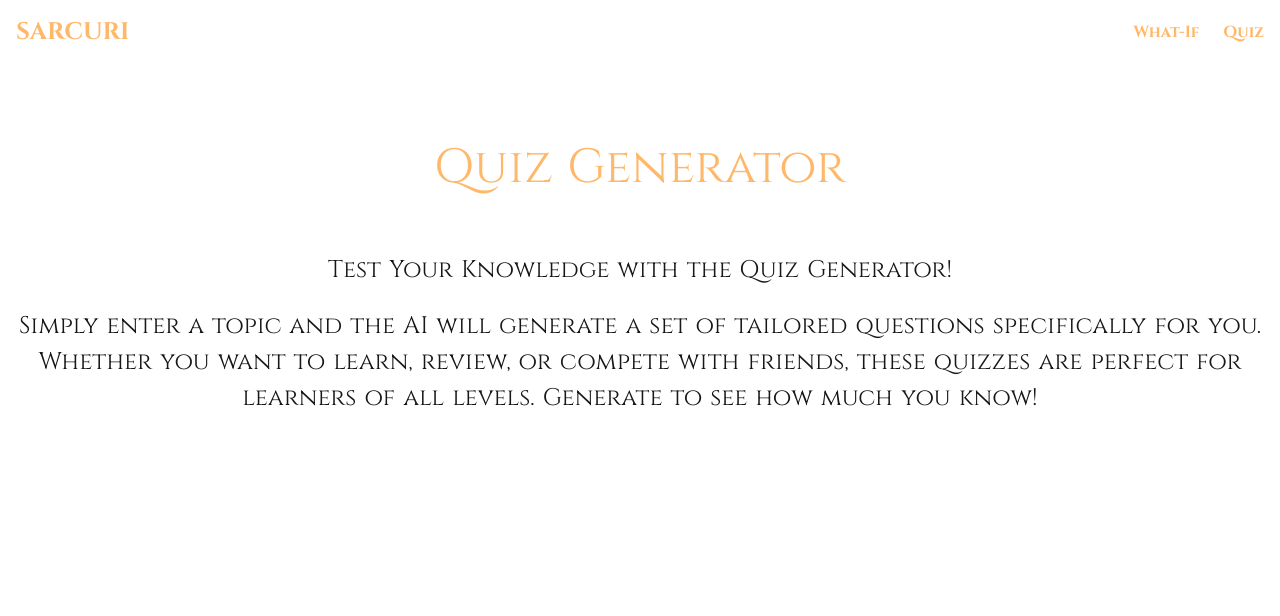
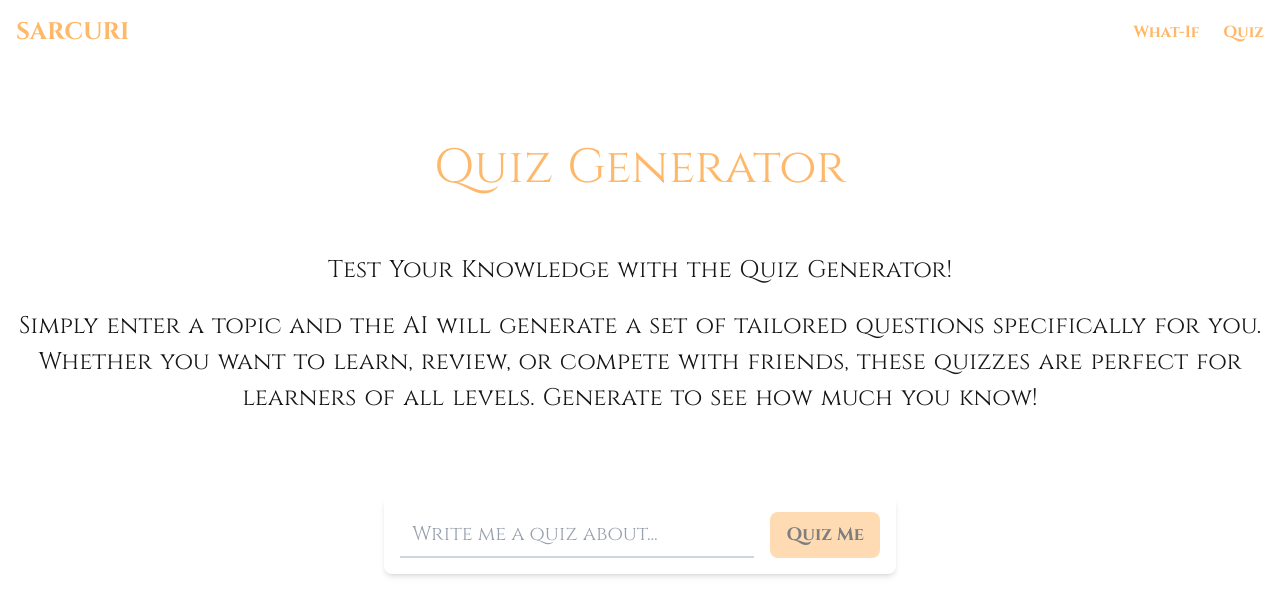
Before and after one commit to Nav400/Sarcuri, a Next.js app: page /quiz in a window 1280 px wide. Shown: the top 616 px of the page. Built offline with nearby package versions, Linux system fonts and the light colour scheme.

Commit message:
Added the input form on the quiz page

```diff
--- a/app/quiz/page.tsx
+++ b/app/quiz/page.tsx
@@ -1,10 +1,103 @@
+"use client"
+
 import NavBar from "../components/NavBar";
-import { Cinzel } from "next/font/google"
+import { Cinzel } from "next/font/google";
+import { useState } from 'react';
 
 const cinzel = Cinzel({
   subsets: ["latin"],
   weight: ["400", "700"],
 })
+
+interface Result {
+    quiz: string;
+}
+//Sets all the states I will need to keep track of repsonse loading of the value inputted
+const QuizInputForm = () => {
+    const [inputValue, setInputValue] = useState('');
+    const [result, setResult] = useState<Result | null>(null);
+    const [loading, setLoading] = useState(false);
+    const [error, setError] = useState('');
+    const [isReady, setIsReady] = useState(false);
+
+    //Handler function for when something is typed into the input field
+    const handleChange = (e: React.ChangeEvent<HTMLInputElement>) => { //"e" is the parameter, "React.ChangeEven" is the type
+        const value = e.target.value;
+        setInputValue(value);
+        if (value.trim() == "") {
+            setIsReady(false);
+        } else {
+            setIsReady(true);
+        }
+    }
+
+    const handleSubmit = async (e: React.FormEvent<HTMLFormElement>) => { //async means the code runs separately... the program doesn't wait for the API response to come back before executing other code
+        e.preventDefault();
+        setLoading(true);
+        setResult(null);
+        setError('');
+        //API call
+        try {
+            const response = await fetch('/api/what-if', { //await is telling the program to wait for the response
+                method: 'POST', //POST is an HTTP method that means we are sending data to the server
+                headers: { 'Content-type': 'application/json'}, //headers are like the label about what we're sending... telling the server we're sending a json
+                body: JSON.stringify({question: inputValue}) //turns what we're sending into a JSON, and is formatting it such that we have "question: [whatever the question was]"
+            });
+
+            const data = await response.json()
+            setResult(data.result) //the API result comes has a key called result, and we're fetching the data associated with that
+        } catch (err) {
+            setError('Something went wrong. Please try again.')
+        } finally {
+            setLoading(false);
+        }
+    };
+
+    return (
+        <div className = "flex flex-col items-center mt-20 px-4">
+            <form
+            className = "flex flex-col sm:flex-row sm:space-x-4 p-4 w-full max-w-lg rounded-lg shadow-md"
+            onSubmit = {handleSubmit}>
+                <input
+                    type = "text"
+                    value = {inputValue}
+                    onChange = {handleChange}
+                    placeholder = "Write me a quiz about..."
+                    className={`${cinzel.className} w-full sm:flex-1 px-3 py-2 sm:py-2 border-b-2 border-gray-300 text-base sm:text-xl focus:outline-none focus:border-blue-500 placeholder-gray-400`}
+                />
+                <button
+                    disabled = {!isReady} //Remember, JSX must be in {}
+                    type = "submit"
+                    className={`${cinzel.className} ${!isReady ? "opacity-50 cursor-not-allowed" : ""} mt-2 sm:mt-0 px-4 py-2 bg-orange-300 text-black text-base sm:text-lg font-bold rounded-lg hover:bg-orange-800 focus:outline-none`}
+                >
+                    {loading ? "Quizzing..." : "Quiz Me"}
+                </button>
+            </form>
+
+            {loading && ( //Only occurs when loading is true
+                <p className = {`${cinzel.className} mt-8 text-gray-400 animate-pulse`}>
+                    Generating Quiz...
+                </p>
+            )}
+
+            {error && ( //Only runs if error is true (or has a value), meaning an error occurred
+                <p className = {`${cinzel.className} mt-8 text-red-400`}>
+                    {error}
+                </p>
+            )}
+
+            {result && (
+                <div className = "mt-8 w-full max-w-xl">
+                    <p className={`${cinzel.className} text-lg leading-relaxed mb-10 text-gray-300`}>
+                        {result.quiz}
+                    </p>
+                </div>
+            )}
+        </div>
+    );
+};
+
+
 
 export default function Quiz() {
     return (
@@ -24,6 +117,7 @@ export default function Quiz() {
                 </h2>
 
             </div>
+            <QuizInputForm />
         </main>
     );
-}
+};
```
